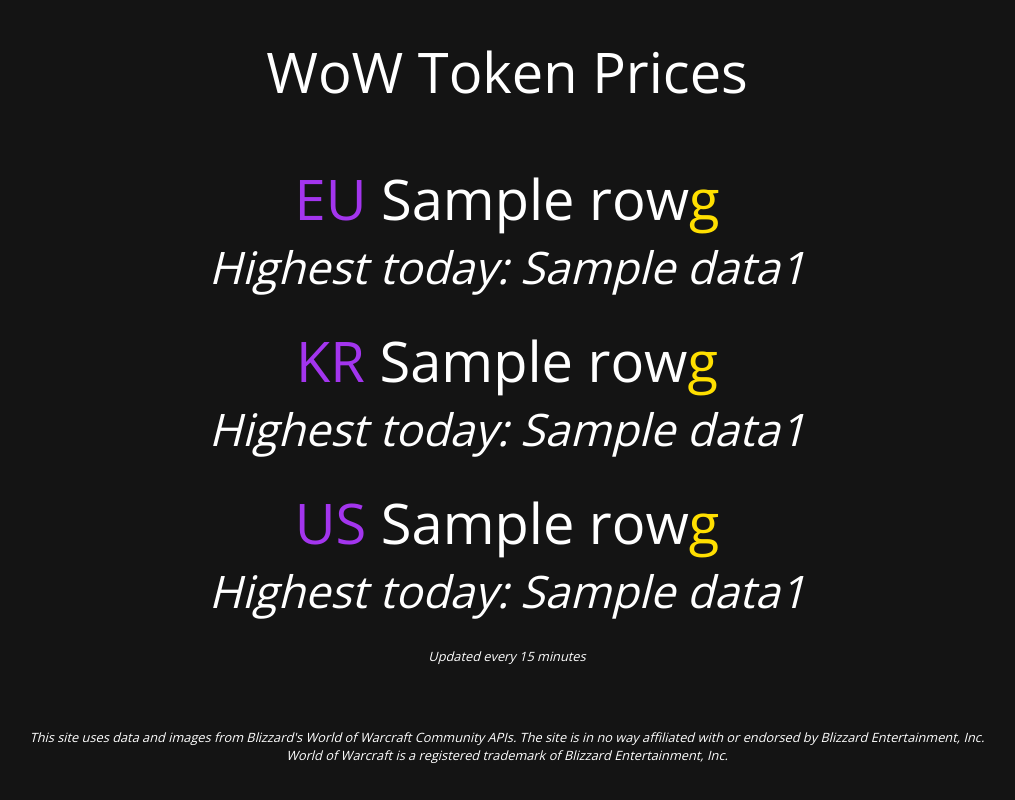
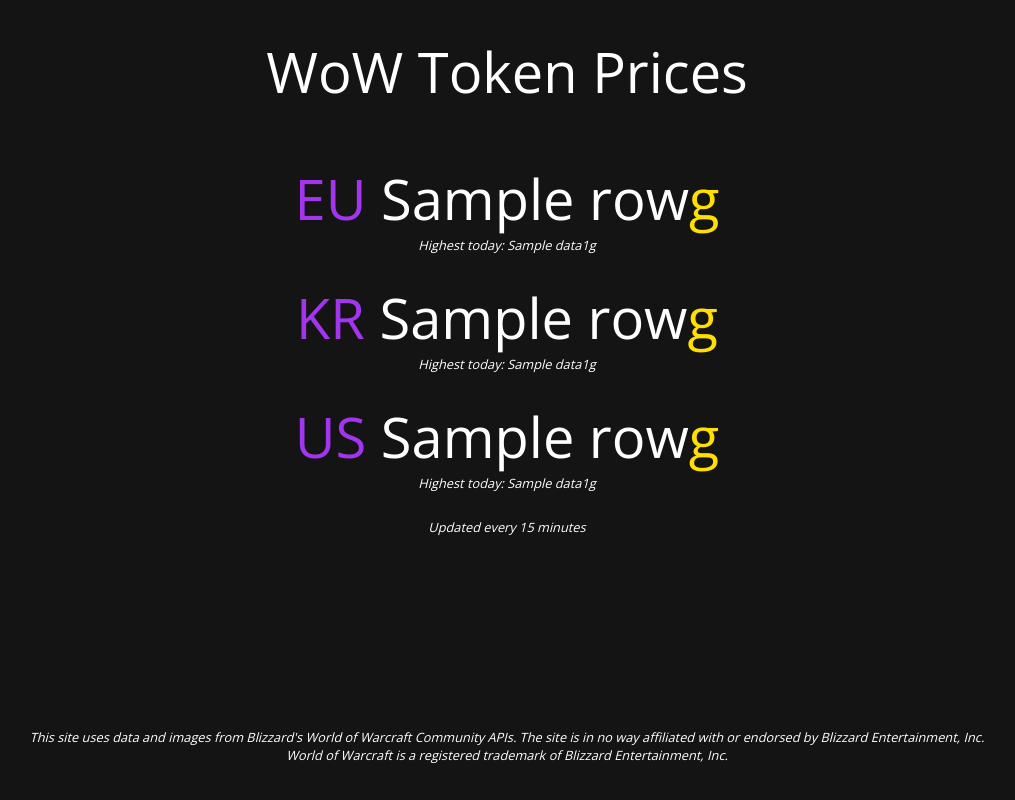
Before and after one commit to frreri/CharacterInfo, a Python web app: template webengine/templates/gold_token.html in a window 1280 px wide. Shown: the whole page, without its empty margins (133-1148 px from the left). Run offline with Jinja, Linux system fonts and the light colour scheme; the template is opened without the code that fills it: most values are stand-ins (such as "Sample title", 1, 10 or a date in 2020).

Commit message:
updated gold_token template

```diff
--- a/webengine/templates/gold_token.html
+++ b/webengine/templates/gold_token.html
@@ -6,16 +6,16 @@
     </div>
     <div class="token-main-text">
         <span class="region-color">EU</span> {{ data[0][1] }}<span class="gold-color">g</span>
-        <p class="footnote">Highest today: {{data1[0][1]}}</p>
     </div>
+    <p class="footnote">Highest today: {{data1[0][1]}}g</p>
     <div class="token-main-text">
         <span class="region-color">KR</span> {{ data[1][1] }}<span class="gold-color">g</span>
-        <p class="footnote">Highest today: {{data1[1][1]}}</p>
     </div>
+    <p class="footnote">Highest today: {{data1[1][1]}}g</p>
     <div class="token-main-text">
         <span class="region-color">US</span> {{ data[2][1] }}<span class="gold-color">g</span>
-        <p class="footnote">Highest today: {{data1[2][1]}}</p>
     </div>
+    <p class="footnote">Highest today: {{data1[2][1]}}g</p>
 </div>
 <div class="footnote" style="margin-top: 2%;">
     Updated every 15 minutes
```
